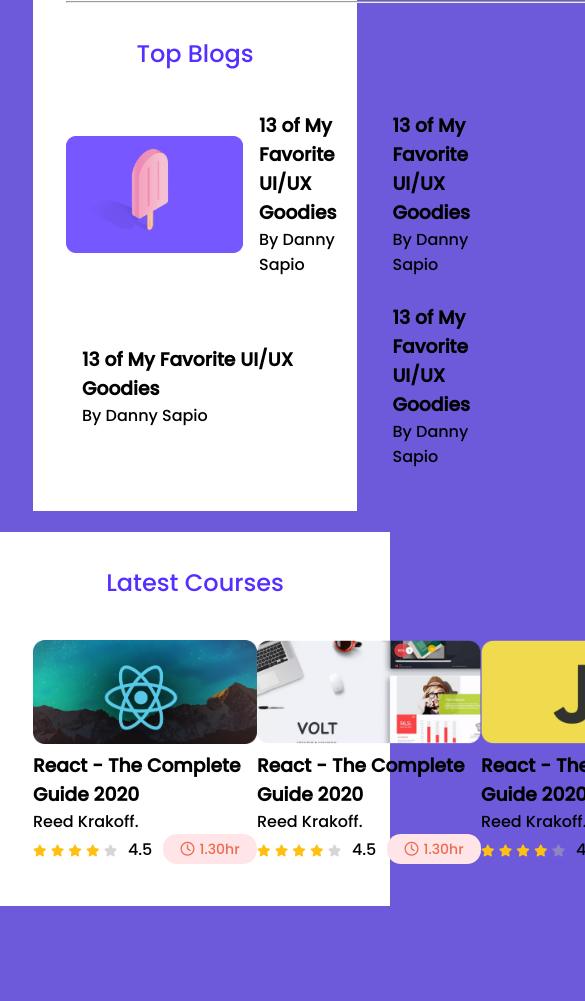
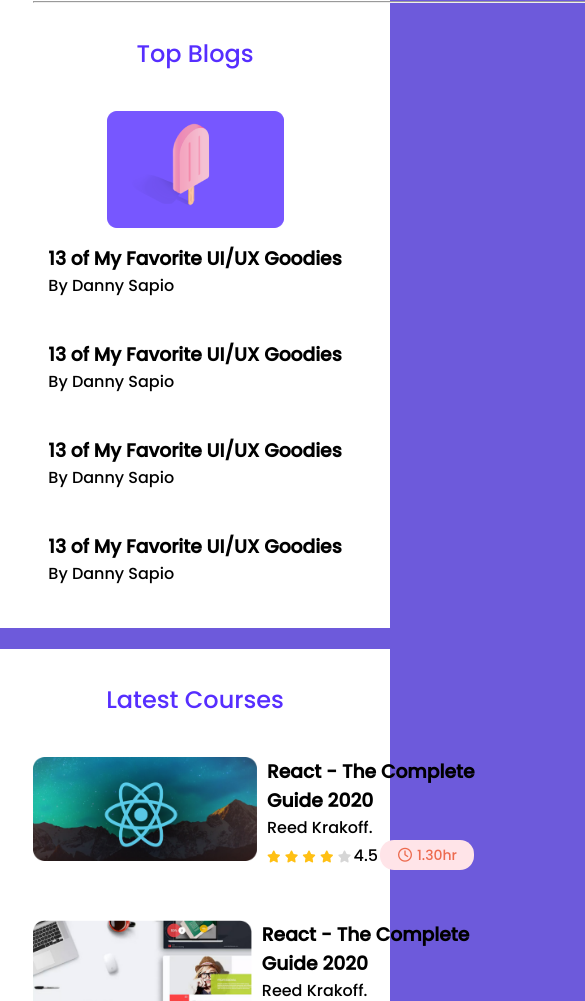
Before and after one commit to jahid95/leader-board-css3-me, a plain HTML site: page index.html in a window 390 px wide. Shown: the part 999-2000 px from the top of the page, 585 px wide, since content can reach past the window. Before the commit the page ends 1905 px from the top, so only its background shows below. Drawn offline with Linux system fonts and the light colour scheme; a web font is replaced by a local one.

Commit message:
responsive leader board

```diff
--- a/index.html
+++ b/index.html
@@ -100,7 +100,8 @@
             <div class="courses">
                 <div class="course">
                     <img src="images/courses/course-1.png" alt="">
-                    <h3 class="course-title">React - The Complete <br>Guide 2020 </h3>
+                    <div class="course-info">
+                        <h3 class="course-title">React - The Complete <br>Guide 2020 </h3>
                     <p class="author-name">Reed Krakoff.</p>
                     <div class="rating-info">
                         <div>
@@ -115,10 +116,12 @@
                         1.30hr
                         </div>
                     </div>
+                    </div>
                 </div>
                 <div class="course">
                     <img src="images/courses/course-2.png" alt="">
-                    <h3 class="course-title">React - The Complete <br>Guide 2020 </h3>
+                    <div class="course-info">
+                        <h3 class="course-title">React - The Complete <br>Guide 2020 </h3>
                     <p class="author-name">Reed Krakoff.</p>
                     <div class="rating-info">
                         <div>
@@ -133,10 +136,12 @@
                         1.30hr
                         </div>
                     </div>
+                    </div>
                 </div>
                 <div class="course">
                     <img src="images/courses/course-3.png" alt="">
-                    <h3 class="course-title">React - The Complete <br>Guide 2020 </h3>
+                    <div class="course-info">
+                        <h3 class="course-title">React - The Complete <br>Guide 2020 </h3>
                     <p class="author-name">Reed Krakoff.</p>
                     <div class="rating-info">
                         <div>
@@ -151,6 +156,7 @@
                         1.30hr
                         </div>
                     </div>
+                    </div>
                 </div>
             </div>
         </section>
--- a/style.css
+++ b/style.css
@@ -128,7 +128,7 @@
     }
 
     .palyers-and-blogs {
-        margin: 0 33px;
+        margin: 0;
     }
 
     .players {
@@ -145,4 +145,34 @@
     .section-title {
         text-align: center;
     }
+
+    /* blog section */
+    .blogs{
+        grid-template-columns: repeat(1, 1fr);
+    }
+    .blog{
+        flex-direction: column;
+    }
+
+    .courses{
+        flex-direction: column;
+        gap: 50px;
+    }
+
+    .course{
+        display: flex;
+        gap: 10px;
+    }
+    .course-info{
+        display: flex;
+        flex-direction: column;
+    }
+    .course-title{
+        white-space: nowrap;
+    }
 }
+
+.hide{
+    display: none;
+
+}
```
